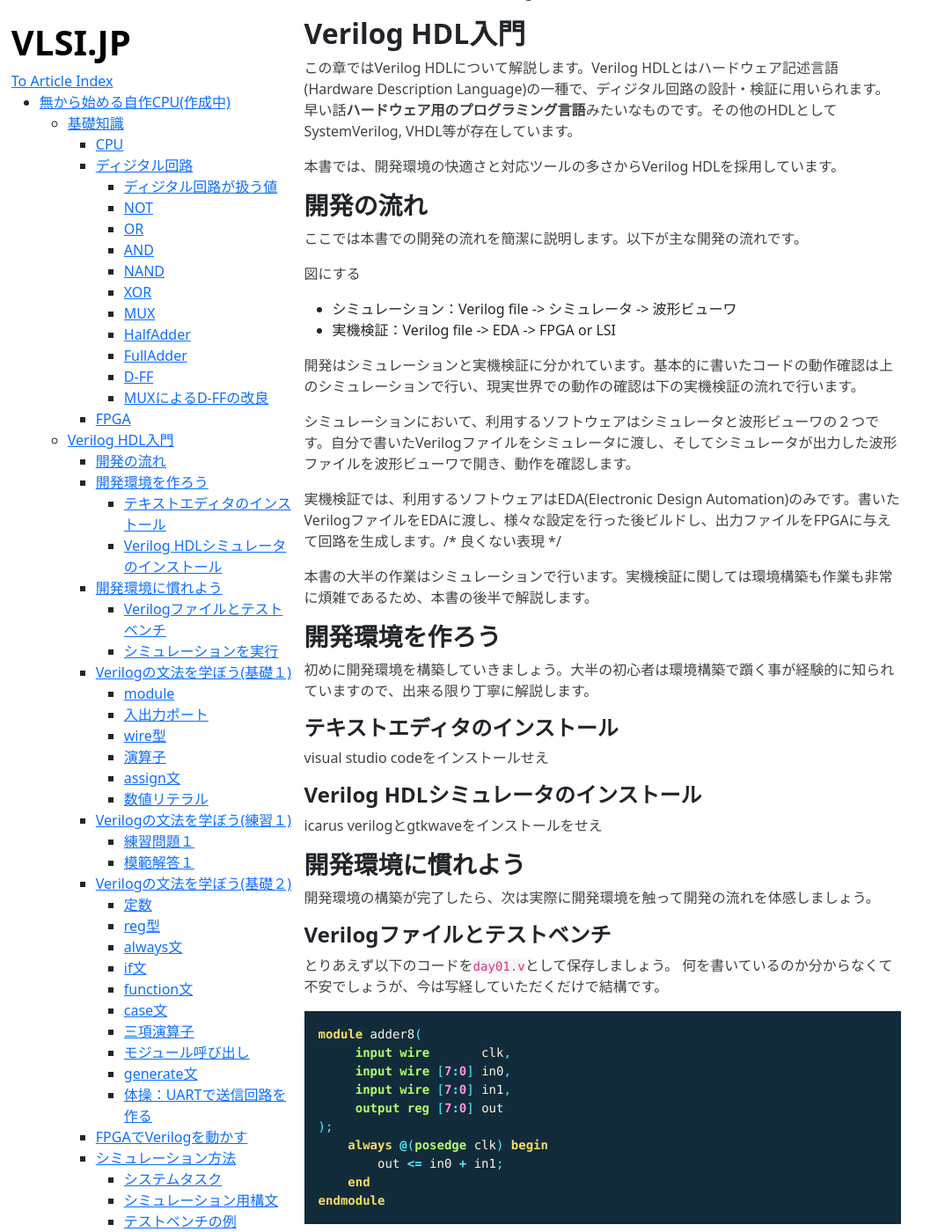
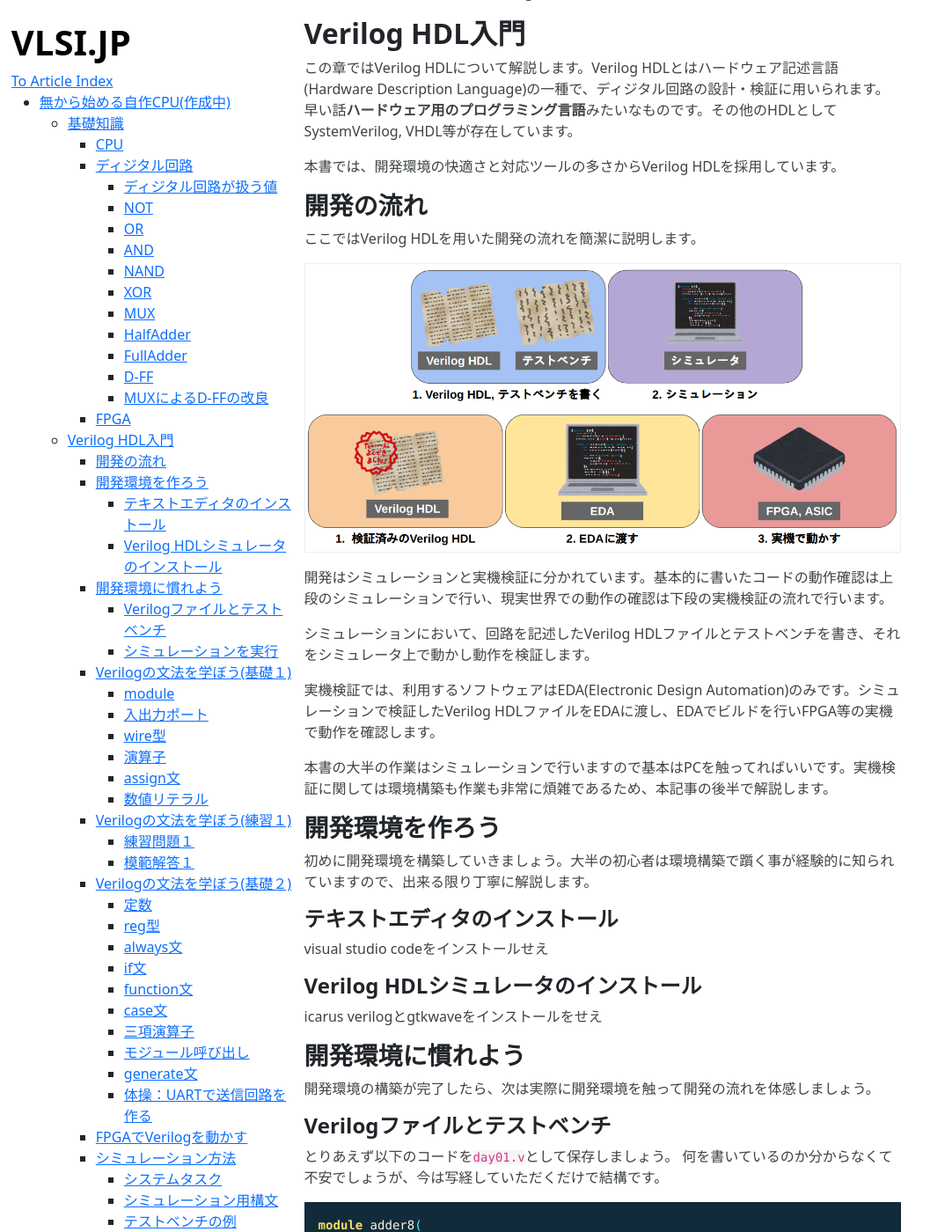
Before and after one commit to VLSI-JP/VLSI-JP.github.io, a Jekyll site: the page built from LetsMakeCPU.md, in a window 1280 px wide and 1400 px high, scrolled down 13596 px. Shown: the whole window at 88% size, without its empty margins (0-1074 px from the left). Built offline with Jekyll 4.4.1, drawn with Linux system fonts in a browser that asks for light colours; formulas are drawn with MathJax 3.

Commit message:
add flow

```diff
--- a/LetsMakeCPU.md
+++ b/LetsMakeCPU.md
@@ -331,19 +331,18 @@ $$
 
 ### 開発の流れ
 
-ここでは本書での開発の流れを簡潔に説明します。以下が主な開発の流れです。
+ここではVerilog HDLを用いた開発の流れを簡潔に説明します。
 
-図にする
-- シミュレーション：Verilog file -> シミュレータ -> 波形ビューワ
-- 実機検証：Verilog file -> EDA -> FPGA or LSI
 
-開発はシミュレーションと実機検証に分かれています。基本的に書いたコードの動作確認は上のシミュレーションで行い、現実世界での動作の確認は下の実機検証の流れで行います。
+![](https://raw.githubusercontent.com/VLSI-JP/VLSI-JP.github.io/master/images/LetsMakeCPU/flow.png)
 
-シミュレーションにおいて、利用するソフトウェアはシミュレータと波形ビューワの２つです。自分で書いたVerilogファイルをシミュレータに渡し、そしてシミュレータが出力した波形ファイルを波形ビューワで開き、動作を確認します。
+開発はシミュレーションと実機検証に分かれています。基本的に書いたコードの動作確認は上段のシミュレーションで行い、現実世界での動作の確認は下段の実機検証の流れで行います。
 
-実機検証では、利用するソフトウェアはEDA(Electronic Design Automation)のみです。書いたVerilogファイルをEDAに渡し、様々な設定を行った後ビルドし、出力ファイルをFPGAに与えて回路を生成します。/* 良くない表現 */
+シミュレーションにおいて、回路を記述したVerilog HDLファイルとテストベンチを書き、それをシミュレータ上で動かし動作を検証します。
 
-本書の大半の作業はシミュレーションで行います。実機検証に関しては環境構築も作業も非常に煩雑であるため、本書の後半で解説します。
+実機検証では、利用するソフトウェアはEDA(Electronic Design Automation)のみです。シミュレーションで検証したVerilog HDLファイルをEDAに渡し、EDAでビルドを行いFPGA等の実機で動作を確認します。
+
+本書の大半の作業はシミュレーションで行いますので基本はPCを触ってればいいです。実機検証に関しては環境構築も作業も非常に煩雑であるため、本記事の後半で解説します。
 
 ### 開発環境を作ろう
 
```
Also changed, not shown: images/LetsMakeCPU/flow.png (added).
